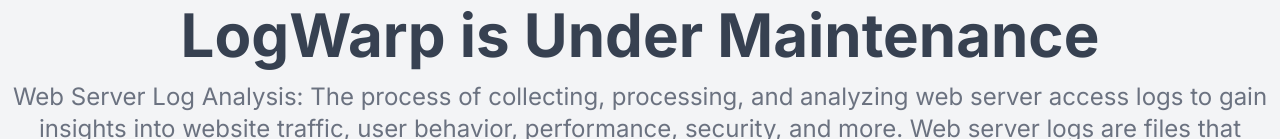
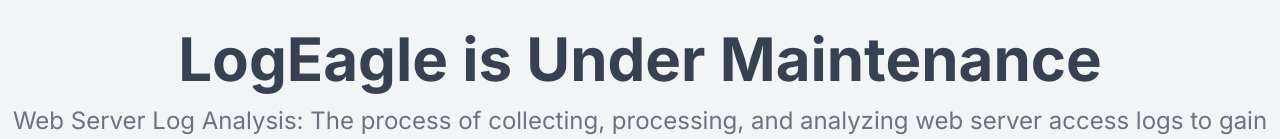
Before and after one commit to logeagle/logeagle.github.io, a plain HTML site: page index.html in a window 1280 px wide. Shown: the part 347-486 px from the top of the page. Drawn offline with Linux system fonts and the light colour scheme; a script that the page names is missing.

Commit message:
Update index.html

```diff
--- a/index.html
+++ b/index.html
@@ -1,8 +1,6 @@
 <!DOCTYPE html>
 <html lang="en" class="">
-  <head>
-    <meta charset="utf-8" />
-    <title>LogWarp - Under Maintenance</title>
+  <head>LogEagle - Under Maintenance</title>
     <meta name="viewport" content="width=device-width, initial-scale=1.0" />
     <meta
       content="Web Server Log Analysis: The process of collecting, processing, and analyzing web server access logs to gain insights into website traffic, user behavior, performance, security, and more. Web server logs are files that record information about every request made to a website. When a user visits a website, the web server generates a log entry with details like the page visited, browser used, time of visit etc"
@@ -26,7 +24,7 @@
         <h1
           class="text-4xl md:text-5xl lg:text-6xl font-bold text-center text-gray-700 mb-4"
         >
-          LogWarp is Under Maintenance
+          LogEagle is Under Maintenance
         </h1>
         <p
           class="text-center text-gray-500 text-lg md:text-xl lg:text-2xl mb-8"
```
